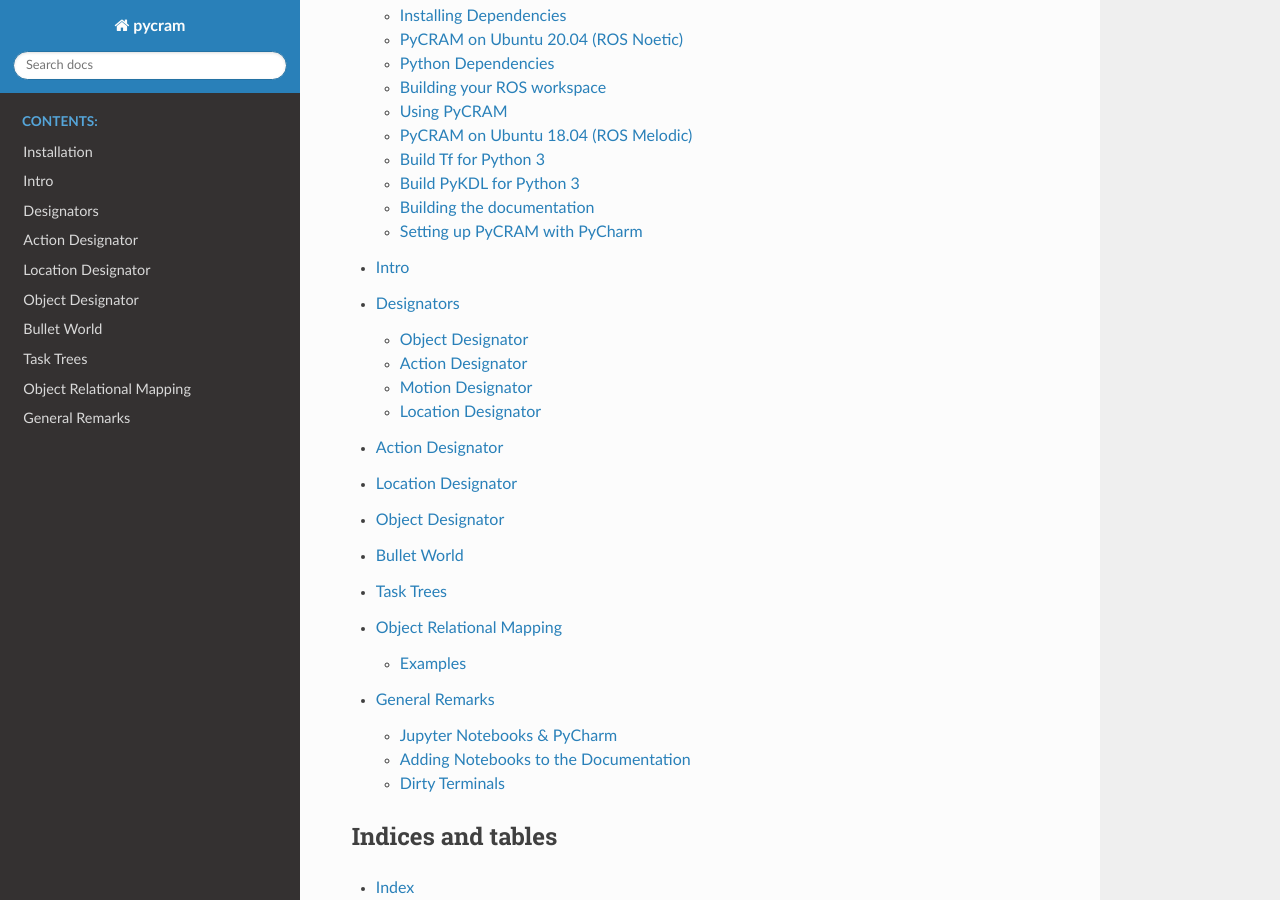
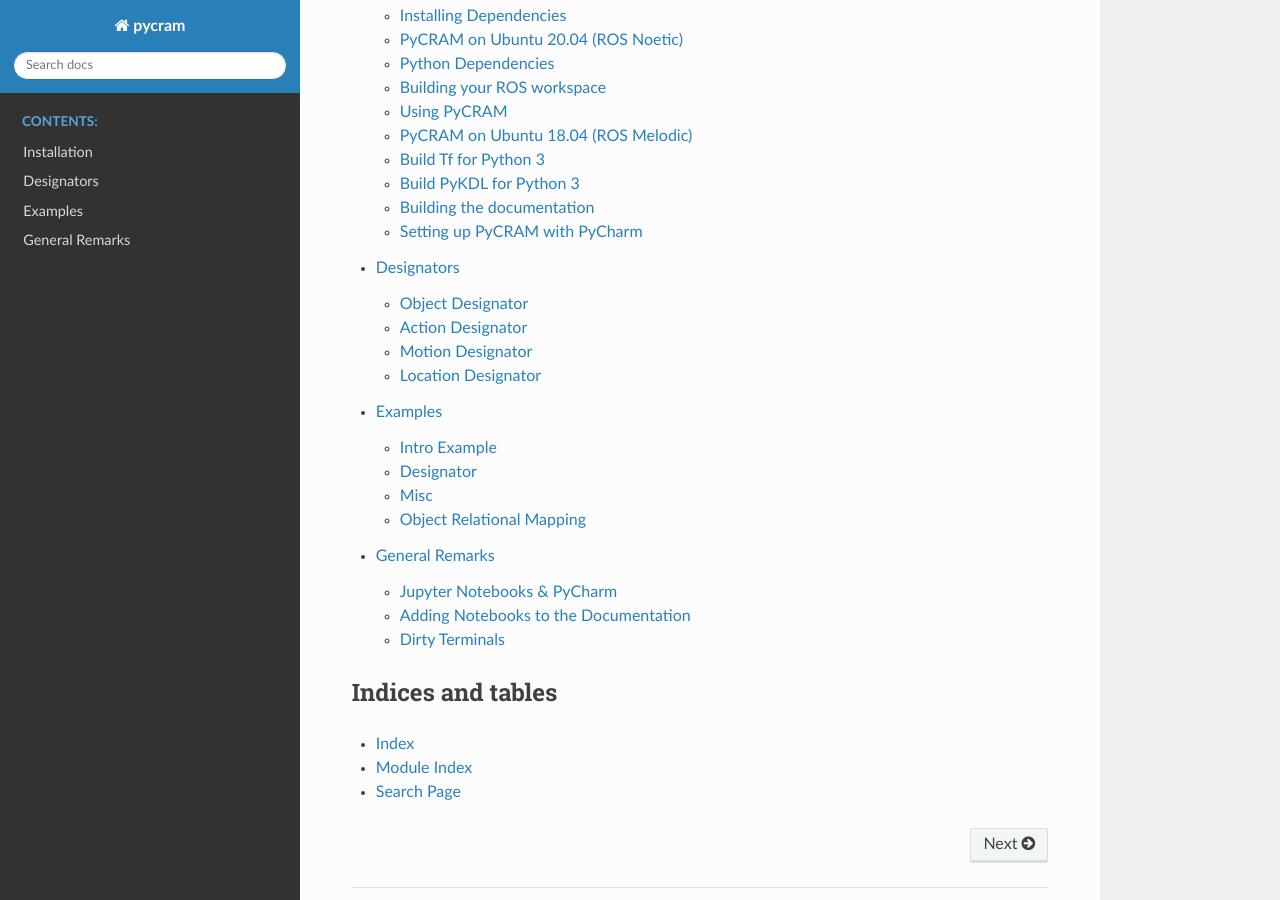
Before and after one commit to cram2/pycram, a Sphinx documentation site: the page built from doc/source/index.rst, in a window 1280 px wide and 900 px high, scrolled down 2382 px. Built offline with Sphinx 7.4.7 and the Read the Docs theme 2.0.0, drawn with Linux system fonts in a browser that asks for light colours; pages that are not in the unit, such as notebooks, are missing from menus.

Commit message:
[doc] sorted examples into own page

```diff
--- a/doc/source/action_designator.rst
+++ /dev/null
@@ -1,7 +0,0 @@
-==========
-Action Designator
-==========
-
-.. nbgallery::
-
-    notebooks/action_designator
--- a/doc/source/bullet_world.rst
+++ /dev/null
@@ -1,8 +0,0 @@
-==========
-Bullet World
-==========
-
-
-.. nbgallery::
-
-    notebooks/bullet_world
--- a/doc/source/orm.rst
+++ b/doc/source/examples.rst
@@ -1,6 +1,31 @@
-.. _orm:
+========
+Examples
+========
 
-=========================
+All types of examples
+
+Intro Example
+=============
+
+.. nbgallery::
+    notebooks/intro
+
+
+Designator
+==========
+
+.. nbgallery::
+    notebooks/location_designator
+    notebooks/object_designator
+    notebooks/action_designator
+
+Misc
+====
+
+.. nbgallery::
+    notebooks/bullet_world
+    notebooks/minimal_task_tree
+
 Object Relational Mapping
 =========================
 
@@ -19,7 +44,7 @@
 seen in :meth:`pycram.task.TaskTreeNode.to_sql` and :meth:`pycram.task.TaskTreeNode.insert`.
 
 Examples
-========
+--------
 
 .. nbgallery::
 
--- a/doc/source/index.rst
+++ b/doc/source/index.rst
@@ -103,14 +103,8 @@
    :caption: Contents:
 
    installation
-   intro
    designators
-   action_designator
-   location_designator
-   object_designator
-   bullet_world
-   task_trees
-   orm
+   examples
    remarks
 
 
--- a/doc/source/location_designator.rst
+++ /dev/null
@@ -1,7 +0,0 @@
-==========
-Location Designator
-==========
-
-.. nbgallery::
-
-    notebooks/location_designator
--- a/doc/source/object_designator.rst
+++ /dev/null
@@ -1,7 +0,0 @@
-==========
-Object Designator
-==========
-
-.. nbgallery::
-
-    notebooks/object_designator
--- a/doc/source/task_trees.rst
+++ /dev/null
@@ -1,7 +0,0 @@
-==========
-Task Trees
-==========
-
-.. nbgallery::
-
-    notebooks/minimal_task_tree
```
Also changed, not shown: doc/source/intro.rst (deleted, +0 -8 lines), 1 other file.
